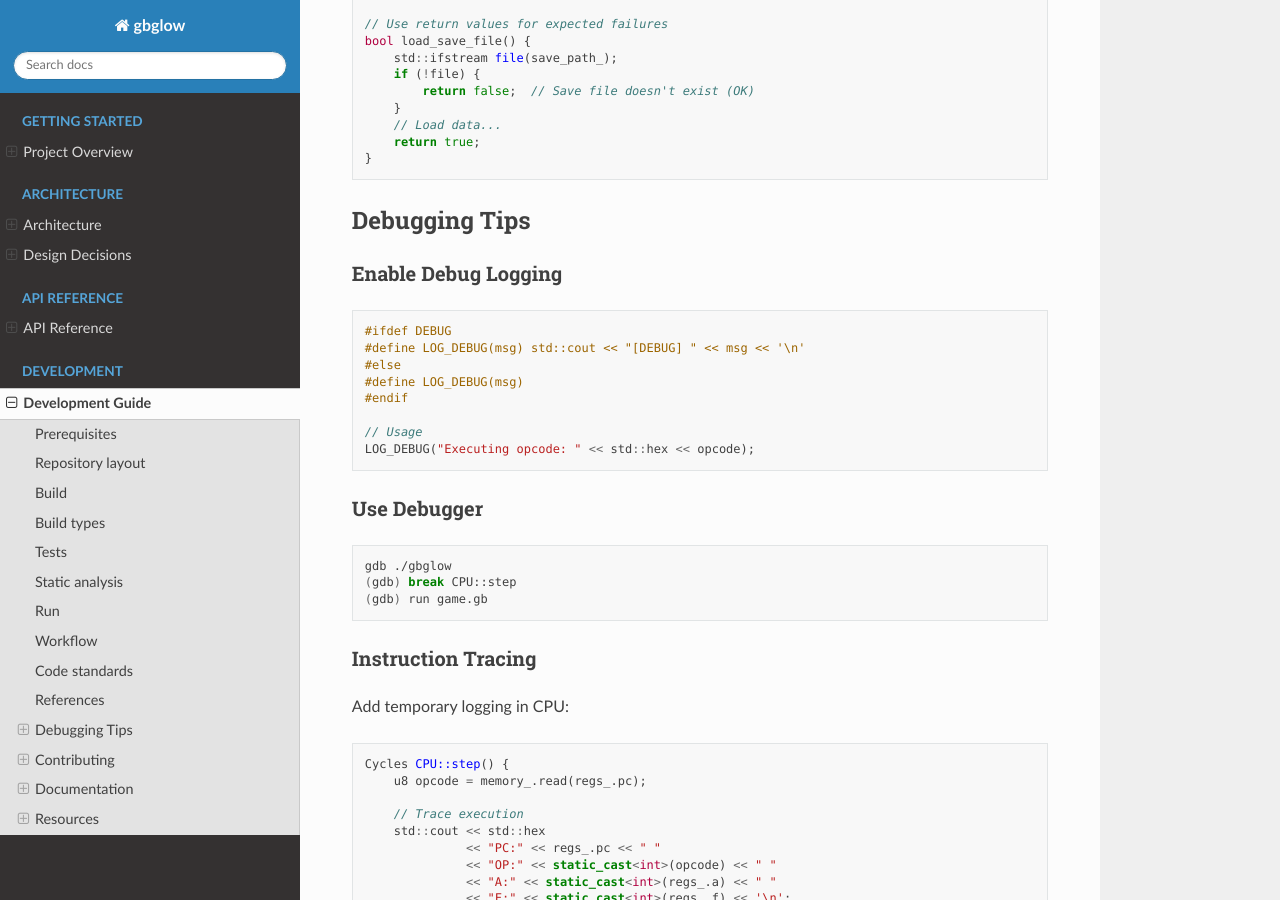
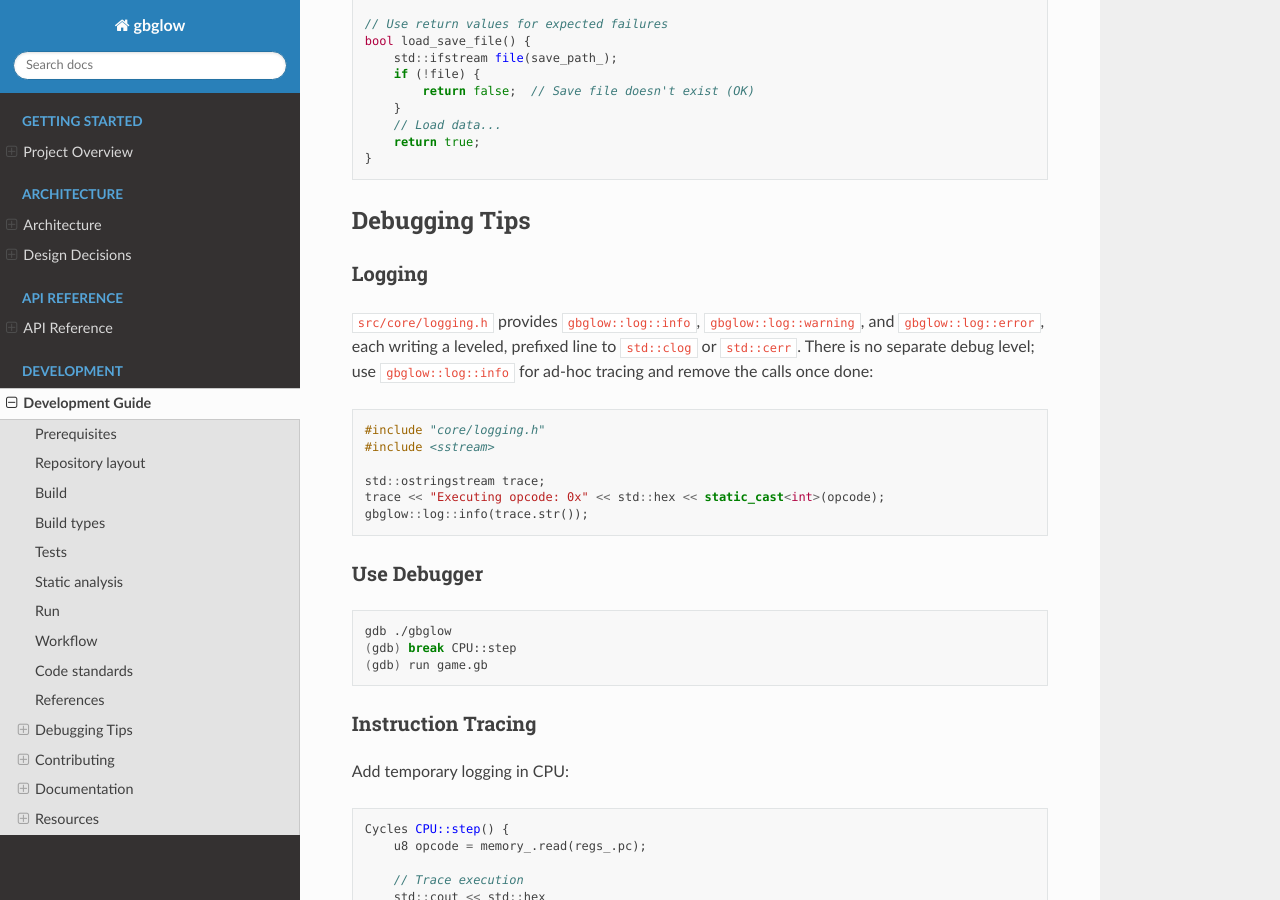
Before and after one commit to byteshiftlabs/gbglow, a Sphinx documentation site: the page built from docs/development/index.rst, in a window 1280 px wide and 900 px high, scrolled down 4929 px. Built offline with Sphinx 7.4.7 and the Read the Docs theme 3.1.0, drawn with Linux system fonts in a browser that asks for light colours.

Commit message:
Pointed the debugging docs at the project's own logger
The "Enable Debug Logging" section told readers to define their own
LOG_DEBUG macro, ignoring gbglow::log in src/core/logging.h. Replaced
with an example using gbglow::log::info, the closest existing level -
there is no separate debug level.

```diff
--- a/docs/development/index.rst
+++ b/docs/development/index.rst
@@ -236,19 +236,22 @@ Additional project documentation:
 Debugging Tips
 --------------
 
-Enable Debug Logging
-~~~~~~~~~~~~~~~~~~~~
+Logging
+~~~~~~~
+
+``src/core/logging.h`` provides ``gbglow::log::info``, ``gbglow::log::warning``,
+and ``gbglow::log::error``, each writing a leveled, prefixed line to
+``std::clog`` or ``std::cerr``. There is no separate debug level; use
+``gbglow::log::info`` for ad-hoc tracing and remove the calls once done:
 
 .. code-block:: cpp
 
-   #ifdef DEBUG
-   #define LOG_DEBUG(msg) std::cout << "[DEBUG] " << msg << '\n'
-   #else
-   #define LOG_DEBUG(msg)
-   #endif
+   #include "core/logging.h"
+   #include <sstream>
 
-   // Usage
-   LOG_DEBUG("Executing opcode: " << std::hex << opcode);
+   std::ostringstream trace;
+   trace << "Executing opcode: 0x" << std::hex << static_cast<int>(opcode);
+   gbglow::log::info(trace.str());
 
 Use Debugger
 ~~~~~~~~~~~~
```
